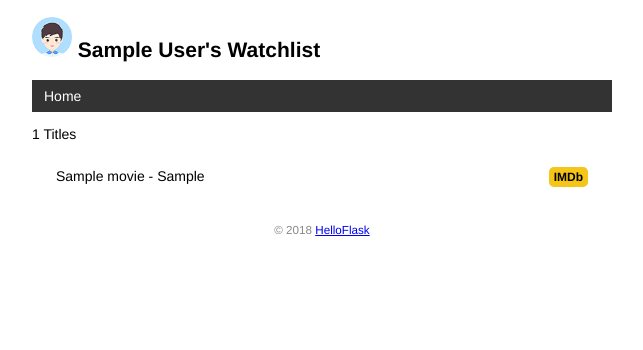
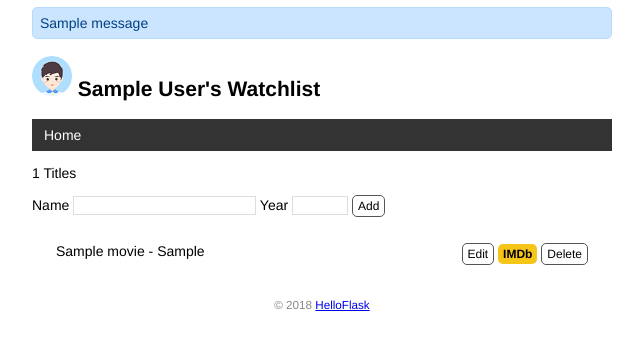
Before and after one commit to PeiaoLuo/watchlist, a Flask app: page / in a window 1280 px wide. Shown: the top 350 px of the page, without its empty margins (318-961 px from the left). Run offline with Flask 3, Linux system fonts and the light colour scheme; tables that the repository leaves empty hold one stand-in row (values such as "Sample post"); one stand-in notice (Sample message) is shown.

Commit message:
Create, edit and delete item by form

```diff
--- a/app.py
+++ b/app.py
@@ -1,4 +1,4 @@
-from flask import Flask,url_for,render_template
+from flask import Flask,url_for,render_template, request, flash, redirect
 from flask_sqlalchemy import SQLAlchemy
 import click
 
@@ -13,7 +13,8 @@ USERNAME = "root"
 PASSWD = "Lpa112211"
 DATABASE = "Test"
 app.config['SQLALCHEMY_DATABASE_URI']=f"mysql+pymysql://{USERNAME}:{PASSWD}@{HOSTNAME}/{DATABASE}?charset=utf8mb4"
-app.config['SQLALCHEMY_COMMIT_ON_TEARDOWN'] = True
+app.config['SECRET_KEY'] = '123456'
+# app.config['SQLALCHEMY_COMMIT_ON_TEARDOWN'] = True
 
 db = SQLAlchemy(app)
 
@@ -59,8 +60,20 @@ def initdb(drop):
 '''
 
 # --------example of static settings------------
-@app.route('/')
+@app.route('/',methods=['GET','POST'])
 def index():
+    if request.method == 'POST':
+        title = request.form.get('title')
+        year = request.form.get('year')
+        if not title or not year or len(year) > 4 or len(title) > 60:
+            flash('Invalid input.')
+            return redirect(url_for('index'))
+
+        movie = Movie(title=title, year=year)
+        db.session.add(movie)
+        db.session.commit()
+        flash('Item created.')
+        return redirect(url_for('index'))
     # user = User.query.first()
     movies = Movie.query.all()
     return render_template('index.html', movies=movies)
@@ -82,6 +95,34 @@ def index():
 #     print(url_for('test_url_for',num=2))
 #     return 'Test page'
 # --------example of dynamic settings------------
+
+@app.route('/movie/edit/<int:movie_id>', methods=['GET','POST'])
+def edit(movie_id):
+    movie = Movie.query.get_or_404(movie_id)
+
+    if request.method == 'POST':
+        title = request.form['title']
+        year = request.form['year']
+
+        if not title or not year or len(year) > 4 or len(title) > 60:
+            flash('Invalid input.')
+            return redirect(url_for('edit', movie_id=movie_id))
+
+        movie.title = title
+        movie.year = year
+        db.session.commit()
+        flash('Item updated.')
+        return redirect(url_for('index'))
+
+    return render_template('edit.html',movie=movie)
+
+@app.route('/movie/delete/<int:movie_id>', methods=['POST'])
+def delete(movie_id):
+    movie = Movie.query.get_or_404(movie_id)
+    db.session.delete(movie)
+    db.session.commit()
+    flash('Item deleted.')
+    return redirect(url_for('index'))
 
 @app.cli.command()
 def forge():
@@ -124,6 +165,7 @@ def page_not_found(e):
 #-----------------context processor----------------
 # this will pass the varible returned by the function into other place where
 # render_template is used
+# if base template use variable A, then A should be conclude in context_processor
 @app.context_processor
 def inject_user():
     user = User.query.first()
--- a/static/style.css
+++ b/static/style.css
@@ -72,3 +72,42 @@ nav li a:hover {
     border-radius: 5px;
     padding: 3px 5px;
 }
+
+input[type=submit] {
+    font-family: inherit;
+}
+input[type=text] {
+    border: 1px solid #ddd;
+}
+input[name=year] {
+    width: 50px;
+}
+.btn {
+    font-size: 12px;
+    padding: 3px 5px;
+    text-decoration: none;
+    cursor: pointer;
+    background-color: white;
+    color: black;
+    border: 1px solid #555555;
+    border-radius: 5px;
+}
+.btn:hover {
+    text-decoration: none;
+    background-color: black;
+    color: white;
+    border: 1px solid black;
+}
+.alert {
+    position: relative;
+    padding: 7px;
+    margin: 7px 0;
+    border: 1px solid transparent;
+    color: #004085;
+    background-color: #cce5ff;
+    border-color: #b8daff;
+    border-radius: 5px;
+}
+.inline-form{
+    display: inline;
+}
--- a/templates/base.html
+++ b/templates/base.html
@@ -4,6 +4,9 @@
     {% block head %}
     <meta charset="utf-8">
     <meta name="viewport" content="width=device-width, initial-scale=1.0">
+    {% for message in get_flashed_messages() %}
+        <div class="alert">{{ message }}</div>
+    {% endfor %}
     <title>{{ user.name }}'s Watchlist</title>
     <link rel="head" href="{{ url_for('static', filename='head.ico') }}">
     <link rel="stylesheet" href="{{ url_for('static', filename='style.css') }}" type="text/css">
--- a/templates/index.html
+++ b/templates/index.html
@@ -2,16 +2,25 @@
 
 {% block content %}
 <p>{{ movies|length }} Titles</p>
+
+<form method="post">
+    Name <input type="text" name="title" autocomplete="off" required>
+    Year <input type="text" name="year" autocomplete="off" required>
+    <input class="btn" type="submit" name="submit" value="Add">
+</from>
 <ul class="movie-list">
     {% for movie in movies %}
     <li>{{ movie.title }} - {{ movie.year }}
         <span class="float-right">
-            <a class="imdb" href="https://www.imdb.com/find?q={{
-            movie.title }}" target="_blank" title="Find this movie on IMDb">
+            <a class="btn" href="{{ url_for('edit', movie_id=movie.id) }}">Edit</a>
+            <a class="imdb" href="https://www.imdb.com/find?q={{ movie.title }}" target="_blank" title="Find this movie on IMDb">
             IMDb</a>
+            <form class="inline-form" method="post"	action="{{ url_for('delete',movie_id=movie.id) }}">
+                <input class="btn" type="submit" name="delete" value="Delete" onclick="return confirm('Are you sure?')">
+            </form>
         </span>
     </li>
     {% endfor %}
 </ul>
-<!--<img alt="Walking Totoro" class="totoro" src="{{ url_for('static', filename='images/totoro.gif') }}" title="to~to~ro~">-->
+    <!--<img alt="Walking Totoro" class="totoro" src="{{ url_for('static', filename='images/totoro.gif') }}" title="to~to~ro~">-->
 {% endblock %}
```
Also changed, not shown: templates/edit.html (added, +9 -0 lines).
